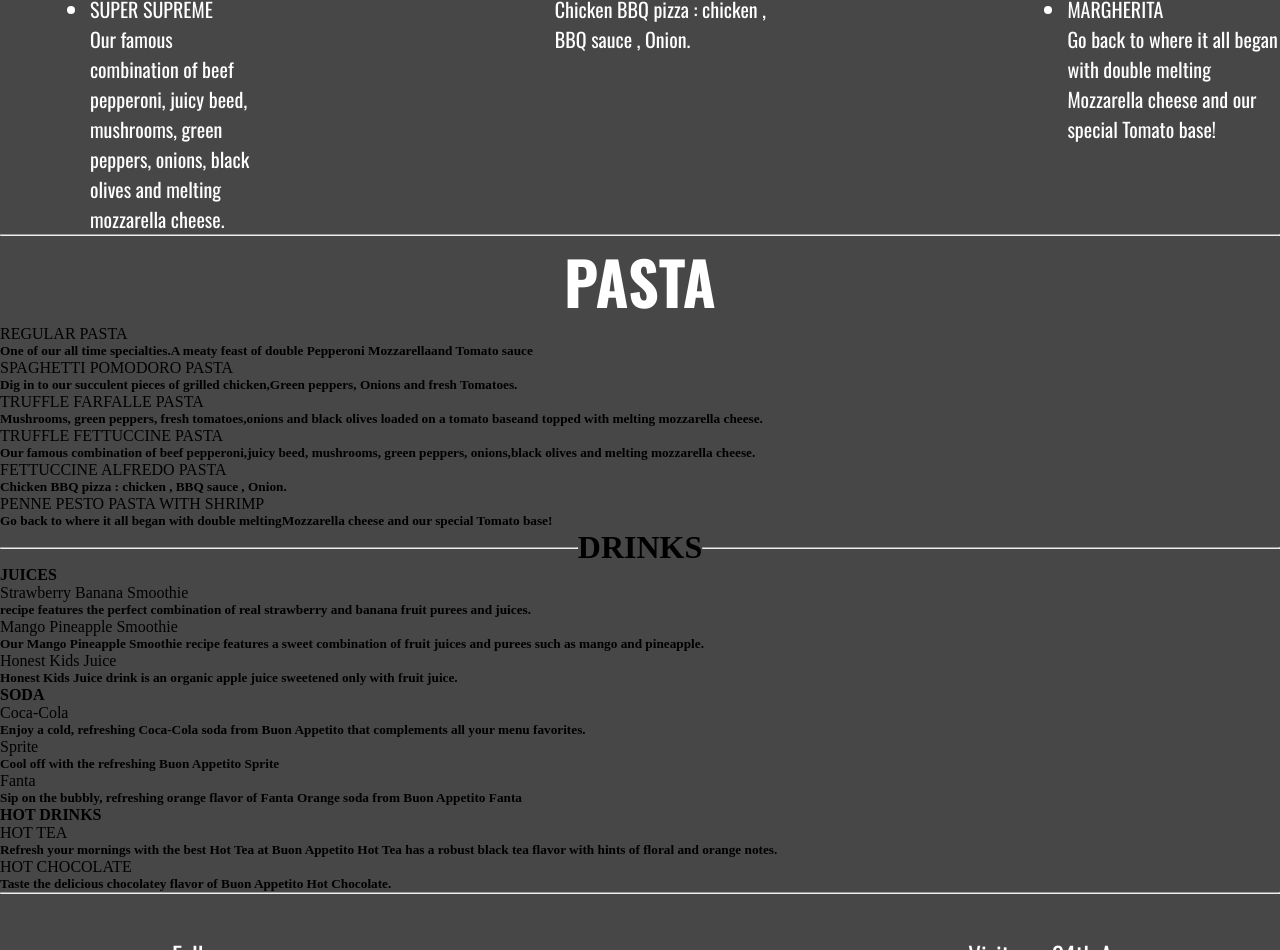
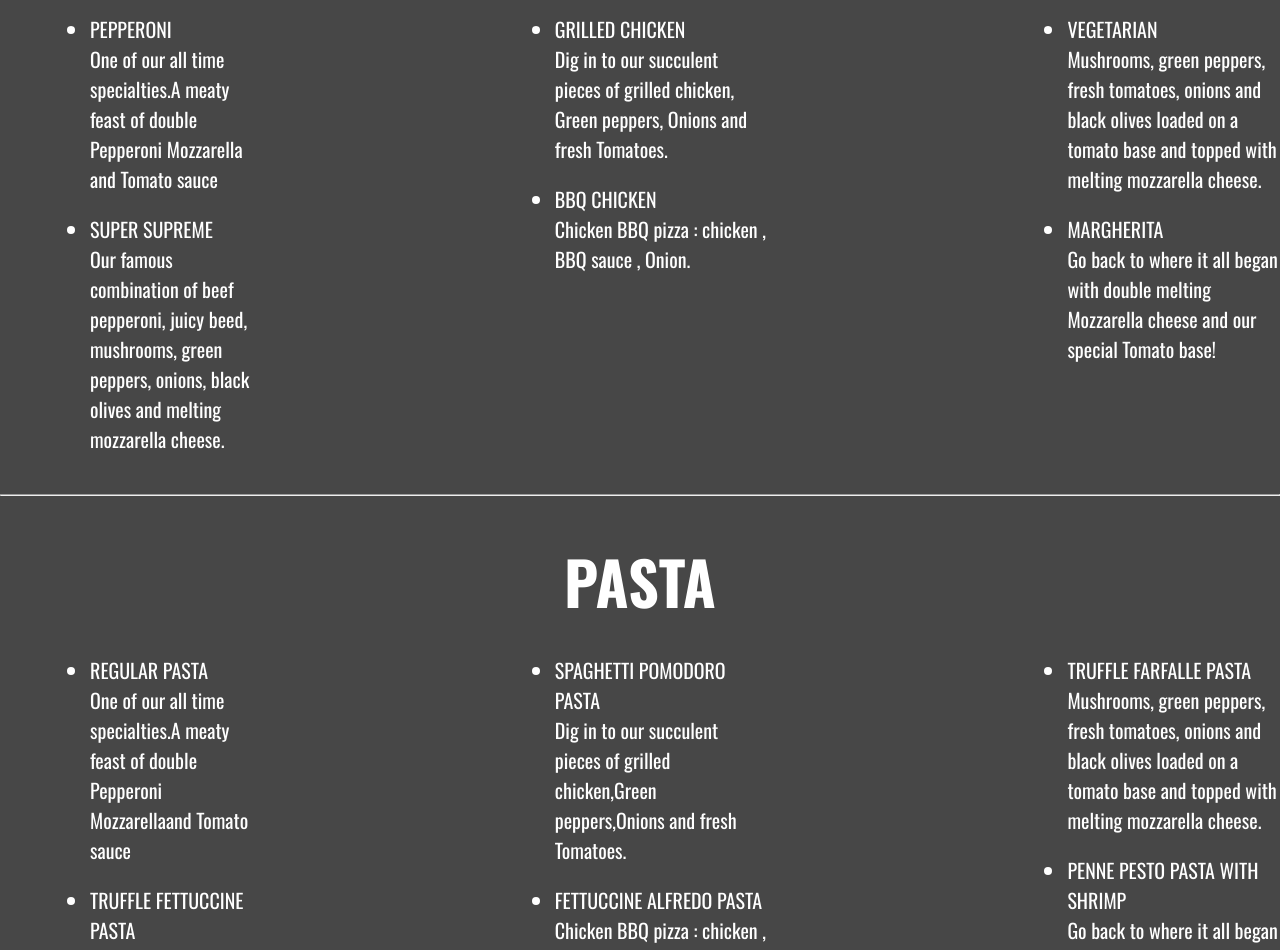
Before and after one commit to hunger-team/buon-appetito, a plain HTML site: page menu.html in a window 1280 px wide. Shown: the part 2514-3464 px from the top of the page. Drawn offline with nearby package versions, Linux system fonts and the light colour scheme.

Commit message:
finishing the styling on Menu page

```diff
--- a/css/menu.css
+++ b/css/menu.css
@@ -91,7 +91,7 @@ nav ul li a:hover {
     color: #FFFFFF;
 }
 
-
+/* -------------------------main dishes------------------------- */
 .app {
     display: flex;
     flex-direction: row;
@@ -150,7 +150,9 @@ h3 {
     width: 400px;
 }
 
+/* -------------------------main dishes------------------------- */
 
+/* -------------------------pizza------------------------- */
 .pizz {
     display: flex;
     flex-direction: row;
@@ -198,6 +200,102 @@ h3 {
     font-family: 'Oswald';
     width: 400px;
 }
+
+/* -------------------------pizza------------------------- */
+
+/* -------------------------pasta------------------------- */
+.pasta {
+    display: flex;
+    flex-direction: row;
+    gap: 300px;
+    flex-grow: 1;
+    flex-basis: 0;
+}
+
+#left-pasta {
+    display: flex;
+    flex-direction: column;
+    color: #FFFFFF;
+    gap: 20px;
+    font-size: 20px;
+    font-family: 'Oswald';
+    padding-left: 90px;
+    width: 400px;
+}
+
+#center-pasta {
+    display: flex;
+    flex-direction: column;
+    color: #FFFFFF;
+    gap: 20px;
+    font-size: 20px;
+    font-family: 'Oswald';
+    width: 400px;
+}
+
+#right-pasta {
+    display: flex;
+    flex-direction: column;
+    color: #FFFFFF;
+    gap: 20px;
+    font-size: 20px;
+    font-family: 'Oswald';
+    width: 400px;
+}
+
+/* -------------------------pasta------------------------- */
+
+/* -------------------------Drinks------------------------- */
+.app-2 {
+    display: flex;
+    flex-direction: row;
+    align-items: center;
+    color: #FFFFFF;
+    font-size: 60px;
+    font-family: 'Oswald';
+}
+
+.Drinks {
+    display: flex;
+    flex-direction: row;
+    gap: 300px;
+    flex-grow: 1;
+    flex-basis: 0;
+}
+
+#left-drinks {
+    display: flex;
+    flex-direction: column;
+    color: #FFFFFF;
+    gap: 20px;
+    font-size: 20px;
+    font-family: 'Oswald';
+    padding-left: 90px;
+    width: 400px;
+}
+
+#center-drinks {
+    display: flex;
+    flex-direction: column;
+    color: #FFFFFF;
+    gap: 20px;
+    font-size: 20px;
+    font-family: 'Oswald';
+    width: 400px;
+}
+
+#right-drinks {
+    display: flex;
+    flex-direction: column;
+    color: #FFFFFF;
+    gap: 20px;
+    font-size: 20px;
+    font-family: 'Oswald';
+    width: 400px;
+}
+
+/* -------------------------Drinks------------------------- */
+
 
 /* --------------------------------foter------------------------ */
 .footer {
--- a/menu.html
+++ b/menu.html
@@ -33,15 +33,15 @@
             <h1 id="menu-name">MENU</h1>
         </div>
         <!-- --------------------------------------this is for appetizers------------------------------------------------ -->
-        <div class="appetizers">
+        <div class="appetizers" style="padding-top: 40px;">
             <div class="app">
                 <hr style="width: 100%;">
-                <h1>APPETIZERS</h1>
+                <h1 style="width: 100%; padding-left: 30px;">APPETIZERS</h1>
                 <hr style="width: 100%;">
             </div>
 
-            <h3>SALADS</h3>
-            <div class="salad">
+            <h3 style="padding-top: 40px;">SALADS</h3>
+            <div class="salad" style="padding-top: 30px;">
                 <ul id="left-salad">
                     <li>Caesar Salad Supreme <br> Marzetti Supreme Caesar Salad Dressing is an indulgent ,Caesar
                         Dressing full of cheese,
@@ -73,16 +73,16 @@
         <!-- --------------------------------------this is for appetizers------------------------------------------------ -->
 
         <!-- --------------------------------------this is for Main Dishes------------------------------------------------ -->
-        <div class="Main-Dishes">
+        <div class="Main-Dishes" style="padding-top: 40px;">
             <div class="M-D">
-                <div class="app">
+                <div class="app-1">
                     <hr style="width: 100%;">
-                    <h1 style="width: 100%;">Main Dishes</h1>
+                    <h1 style="width: 100%; padding-left: 30px;">Main Dishes</h1>
                     <hr style="width: 100%;">
                 </div>
                 <!-- ------------pizza---------- -->
-                <h3>Pizza</h3>
-                <div class="pizz">
+                <h3 style="padding-top: 40px;">Pizza</h3>
+                <div class="pizz" style="padding-top: 30px; padding-bottom: 40px;">
                     <ul id="left-pizza">
                         <h4 style="font-size: 35px;">BEEF</h4>
                         <li>
@@ -119,28 +119,27 @@
                 <!-- ------------pizza---------- -->
                 <hr>
                 <!-- ------------pasta---------- -->
-                <h3>PASTA</h3>
-                <div class="pasta">
-                    <ul id="u-pasta">
-                        <li>REGULAR PASTA</li>
-                        <h5>One of our all time specialties.A meaty feast of double Pepperoni Mozzarellaand Tomato
-                            sauce</h5>
-                        <li>SPAGHETTI POMODORO PASTA</li>
-                        <h5>Dig in to our succulent pieces of grilled chicken,Green peppers, Onions and fresh
-                            Tomatoes.</h5>
-                        <li>TRUFFLE FARFALLE PASTA</li>
-                        <h5>Mushrooms, green peppers, fresh tomatoes,onions and black olives loaded on a tomato
-                            baseand topped with melting mozzarella cheese.</h5>
+                <h3 style="padding-top: 40px;">PASTA</h3>
+                <div class="pasta" style="padding-top: 30px;">
+                    <ul id="left-pasta">
+                        <li>REGULAR PASTA <br> One of our all time specialties.A meaty feast of double Pepperoni
+                            Mozzarellaand Tomato
+                            sauce</li>
+                        <li>TRUFFLE FETTUCCINE PASTA <br> Our famous combination of beef pepperoni,juicy beed,
+                            mushrooms, green peppers,onions,black olives and melting mozzarella cheese.</li>
                     </ul>
-                    <ul id="l-pasta">
-                        <li>TRUFFLE FETTUCCINE PASTA</li>
-                        <h5>Our famous combination of beef pepperoni,juicy beed, mushrooms, green peppers,
-                            onions,black olives and melting mozzarella cheese.</h5>
-                        <li>FETTUCCINE ALFREDO PASTA</li>
-                        <h5>Chicken BBQ pizza : chicken , BBQ sauce , Onion.</h5>
-                        <li>PENNE PESTO PASTA WITH SHRIMP</li>
-                        <h5>Go back to where it all began with double meltingMozzarella cheese and our special
-                            Tomato base!</h5>
+                    <ul id="center-pasta">
+                        <li>SPAGHETTI POMODORO PASTA <br> Dig in to our succulent pieces of grilled chicken,Green
+                            peppers,Onions and fresh Tomatoes.</li>
+                        <li>FETTUCCINE ALFREDO PASTA<br> Chicken BBQ pizza : chicken , BBQ sauce , Onion.</li>
+                    </ul>
+
+                    <ul id="right-pasta">
+                        <li>TRUFFLE FARFALLE PASTA<br> Mushrooms, green peppers, fresh tomatoes,
+                            onions and black olives loaded on a tomato base and topped with melting mozzarella cheese.
+                        </li>
+                        <li>PENNE PESTO PASTA WITH SHRIMP<br> Go back to where it all began with double melting
+                            Mozzarella cheese and our special Tomato base!</li>
                     </ul>
                 </div>
                 <!-- ------------pasta---------- -->
@@ -149,44 +148,40 @@
         <!-- --------------------------------------this is for Main Dishes------------------------------------------------ -->
 
         <!-- --------------------------------------this is for Drinks------------------------------------------------ -->
-        <div class="Drinks">
-            <div class="app-2" style="display: flex; align-items: center;">
+        <div>
+            <div class="app-2">
                 <hr style="width: 100%;">
-                <h1>DRINKS</h1>
+                <h1 style="width: 100%; padding-left: 200px;">Drinks</h1>
                 <hr style="width: 100%;">
             </div>
-            <ul id="left-drinks">
-                <h4>JUICES</h4>
-                <li>Strawberry Banana Smoothie</li>
-                <h5>recipe features the perfect combination of real strawberry
-                    and banana fruit purees and juices.</h5>
-                <li>Mango Pineapple Smoothie</li>
-                <h5>Our Mango Pineapple Smoothie recipe features a sweet
-                    combination of fruit juices and purees such as mango and pineapple.</h5>
-                <li>Honest Kids Juice</li>
-                <h5>Honest Kids Juice drink is an organic apple juice
-                    sweetened only with fruit juice.</h5>
-            </ul>
-            <ul id="center-drinks">
-                <h4>SODA</h4>
-                <li>Coca-Cola</li>
-                <h5>Enjoy a cold, refreshing Coca-Cola soda from Buon Appetito
-                    that complements all your menu favorites.</h5>
-                <li>Sprite</li>
-                <h5>Cool off with the refreshing Buon Appetito Sprite</h5>
-                <li>Fanta</li>
-                <h5>Sip on the bubbly, refreshing orange flavor of Fanta Orange soda from Buon Appetito Fanta</h5>
-            </ul>
-            <ul id="right-drinks">
-                <h4>HOT DRINKS</h4>
-                <li>HOT TEA</li>
-                <h5>Refresh your mornings with the best Hot Tea at Buon Appetito Hot Tea has a robust black tea flavor
-                    with hints of floral and orange notes.
-                </h5>
-                <li>HOT CHOCOLATE</li>
-                <h5>Taste the delicious chocolatey flavor of Buon Appetito Hot Chocolate.</h5>
-            </ul>
+            <div class="Drinks" style="padding-top: 40px; padding-bottom: 60px;">
+                <ul id="left-drinks">
+                    <h4 style="font-size: 35px;">JUICES</h4>
+                    <li>Strawberry Banana Smoothie <br> recipe features the perfect combination of real strawberry
+                        and banana fruit purees and juices.</li>
+                    <li>Mango Pineapple Smoothie <br> Our Mango Pineapple Smoothie recipe features a sweet
+                        combination of fruit juices and purees such as mango and pineapple.</li>
+                    <li>Honest Kids Juice <br> Honest Kids Juice drink is an organic apple juice
+                        sweetened only with fruit juice.</li>
+                </ul>
+                <ul id="center-drinks">
+                    <h4 style="font-size: 35px;">SODA</h4>
+                    <li>Coca-Cola <br> Enjoy a cold, refreshing Coca-Cola soda from Buon Appetito
+                        that complements all your menu favorites.</li>
+                    <li>Sprite <br> Cool off with the refreshing Buon Appetito Sprite</li>
 
+                    <li>Fanta <br> Sip on the bubbly, refreshing orange flavor of Fanta Orange soda from Buon Appetito
+                        Fanta
+                    </li>
+                </ul>
+                <ul id="right-drinks">
+                    <h4 style="font-size: 35px;">HOT DRINKS</h4>
+                    <li>HOT TEA <br> Refresh your mornings with the best Hot Tea at Buon Appetito Hot Tea has a robust
+                        black
+                        tea flavor with hints of floral and orange notes.</li>
+                    <li>HOT CHOCOLATE <br> Taste the delicious chocolatey flavor of Buon Appetito Hot Chocolate.</li>
+                </ul>
+            </div>
         </div>
         <!-- --------------------------------------this is for Drinks------------------------------------------------ -->
         <hr>
```
